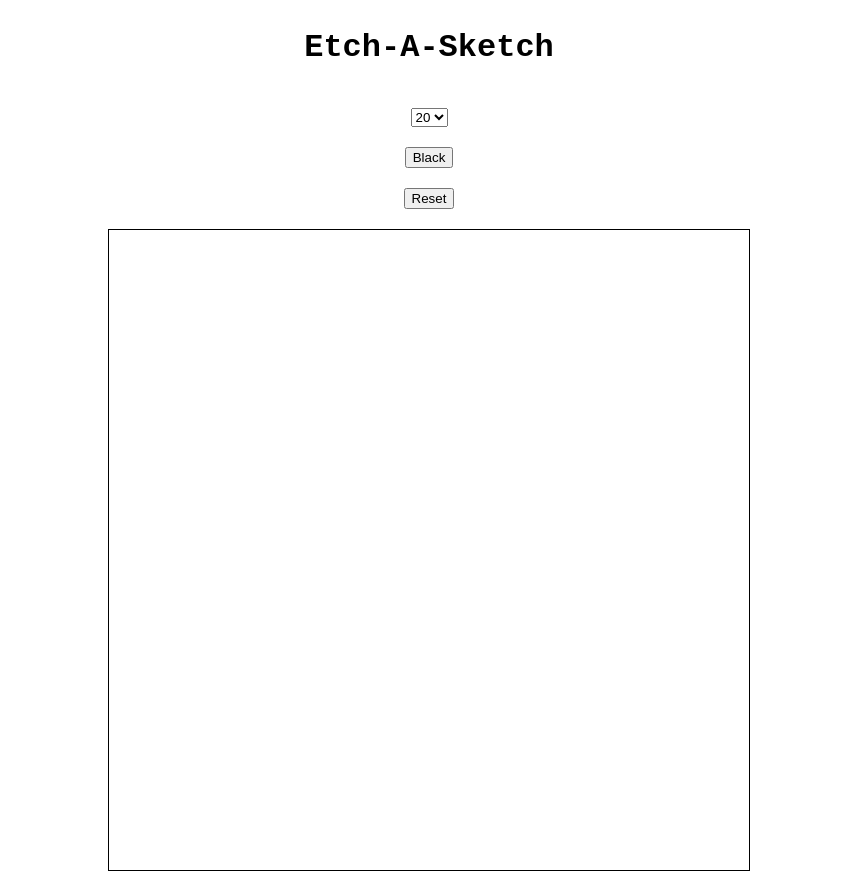
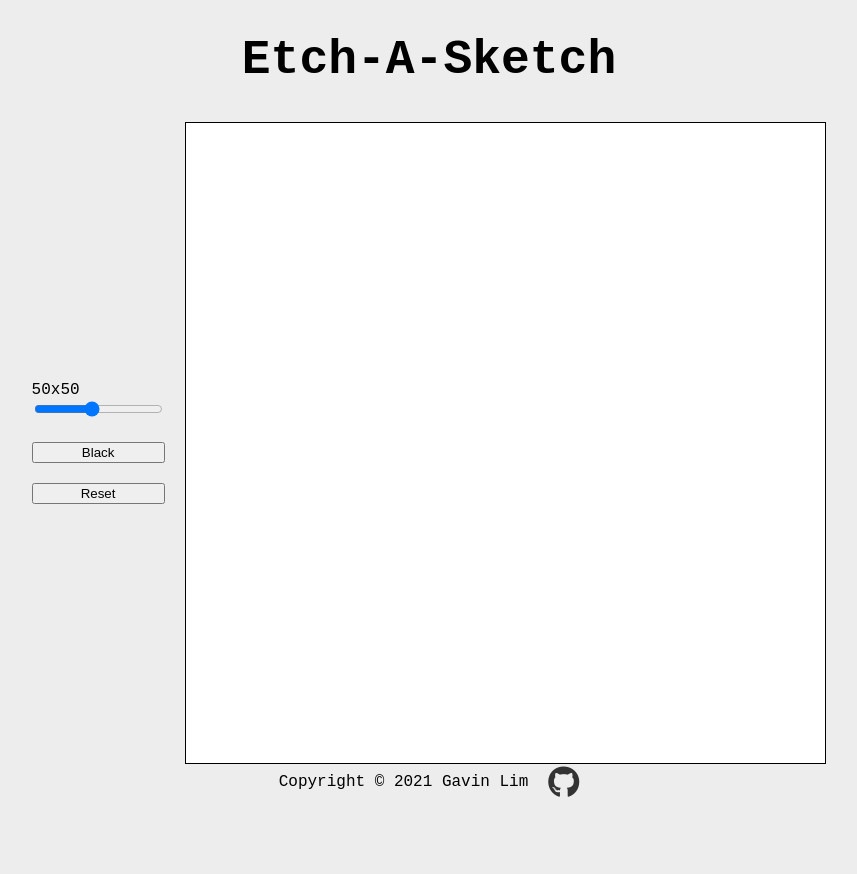
Before and after one commit to gavinslim/etch-a-sketch, a plain HTML site: page index.html in a window 1280 px wide. Shown: the top 874 px of the page, without its empty margins (211-1068 px from the left). After the commit the page ends 800 px from the top, so only its background shows below. Drawn offline with Linux system fonts and the light colour scheme.

Commit message:
Add slider and fixed flex container

```diff
--- a/index.html
+++ b/index.html
@@ -17,19 +17,24 @@
     </div>
 
     <div class="main">
-        <select name="size" id="size" onChange="update()">
+        <div class="sidebar">
+            <!-- <select name="size" id="size" onChange="update()">
                 <option value="10" >10</option>
                 <option value="20"selected>20</option>
                 <option value="30">30</option>
                 <option value="40">40</option>
                 <option value="80">80</option>
-        </select>
+            </select> -->
+
+            <div class="slide-container">
+                <div id="display"></div>
+                <input type="range" min="10" max="100" value="50" step="10" class="slider" id="cube_range" onChange="update()">
+            </div>
 
             <button id="color-toggle">Black</button>
             <button id="reset">Reset</button>
-
-        <div class="grid-container">
         </div>
+        <div class="grid-container"></div>
     </div>
 
     <div class="footer">
--- a/script.js
+++ b/script.js
@@ -55,8 +55,19 @@ function mouse_up() {
 }
 
 function update() {
-    var select = document.getElementById('size');
-    num_cubes = select.options[select.selectedIndex].value;
+    // var select = document.getElementById('size');
+    // num_cubes = select.options[select.selectedIndex].value;
+
+    // Slider range
+    var slider = document.getElementById('cube_range');
+    var display = document.getElementById('display');
+    display.innerHTML = slider.value + "x" + slider.value;
+    num_cubes = slider.value;
+
+    slider.oninput = function() {
+        display.innerHTML = this.value + "x" + this.value;
+        num_cubes = this.value;
+    }
 
     // Remove existing grid
     const parent = document.getElementsByClassName('grid-container')[0];
--- a/style.css
+++ b/style.css
@@ -1,14 +1,16 @@
 :root {
     --primary-dark: #333;
-    --primary-grey: lightgray;
-    --background-grey: ##ededed;
+    /* --primary-grey: lightgray; */
+    --background-grey: #ededed;
 }
 
 body {
     font-family: Courier New, sans-serif;
     display: flex;
     flex-direction: column;
-    justify-content: space-between;
+    justify-content: stretch;
+    margin: 0;
+    min-height: 100vh;
     background-color: var(--background-grey);
 }
 
@@ -16,7 +18,10 @@ body {
 .header {
     display: flex;
     justify-content: center;
-    /* background-color: var(--primary-grey); */
+    align-items: center;
+    font-size: x-large;
+    margin: 0;
+    flex: 1 1;
 }
 
 /* Main */
@@ -24,9 +29,24 @@ body {
     display: flex;
     justify-content: center;
     align-items: center;
+    margin: 0;
+    gap: 20px;
+    flex: 1 1;
+}
+
+.sidebar {
+    display: flex;
     flex-direction: column;
     gap: 20px;
-    padding: 20px;
+}
+
+.slide-container {
+    width: 100%;
+}
+
+.slide {
+    appearance: none;
+    width: 100%;
 }
 
 .grid-container {
@@ -36,27 +56,20 @@ body {
 }
 
 .cube {
-    /* border: 0.01px solid lightgray; */
     transition: all 0.1s ease;
     user-select: none;
 }
 
-/* .grid-item:hover {
-    background-color: darkgrey;
-} */
-
-
-
 /* Footer */
 .footer {
     display: flex;
-    flex: 1;
     justify-content: center;
     align-items: center;
     max-height: 8vh;
-    /* background-color: var(--primary-grey); */
+    background-color: var(--primary-grey);
     gap: 20px;
-    padding: 10px;
+    margin: 0;
+    flex: 1 0;
 }
 
 .fa-github {
```
Lines whose indentation alone changed are shown as unchanged.
